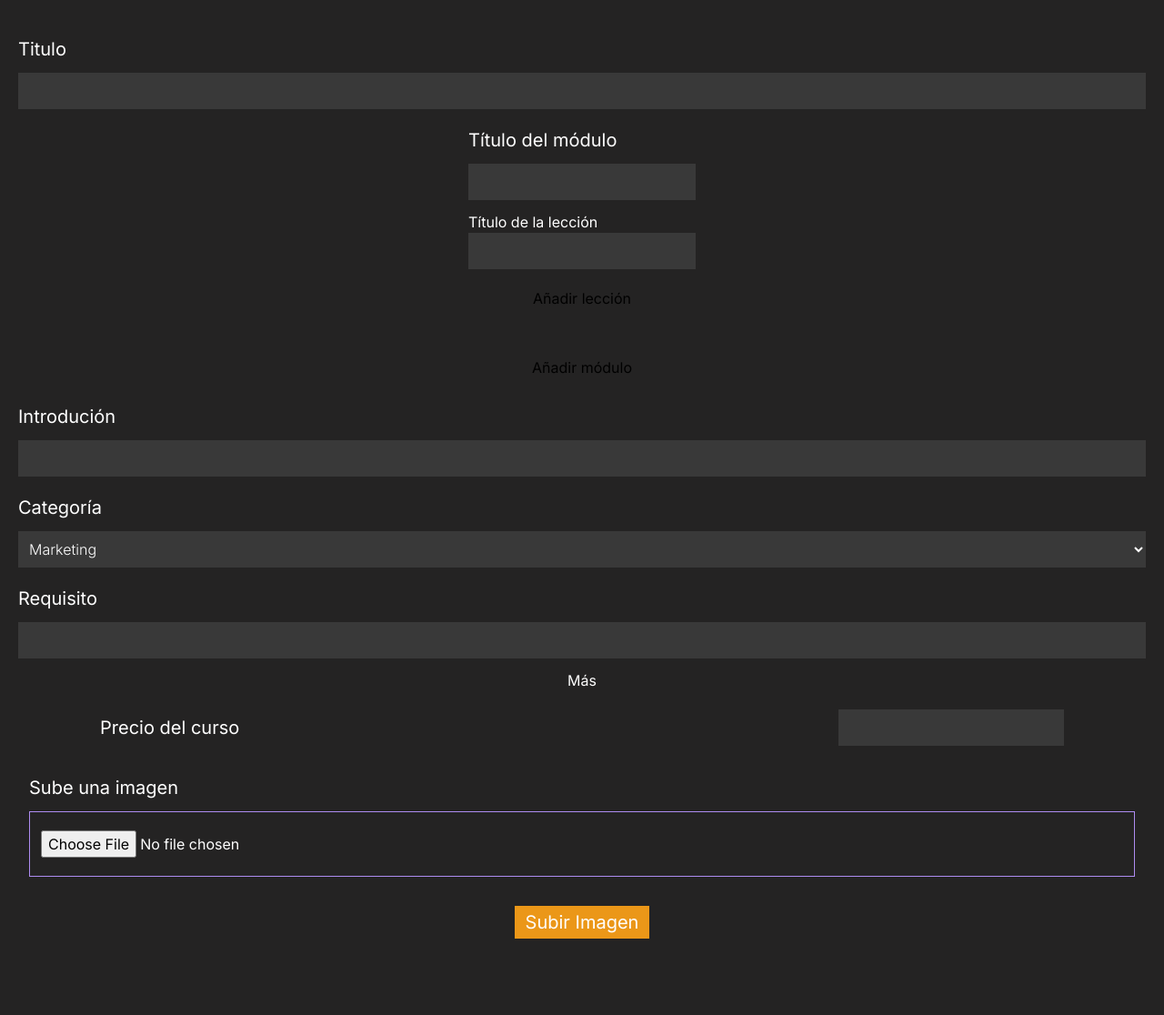
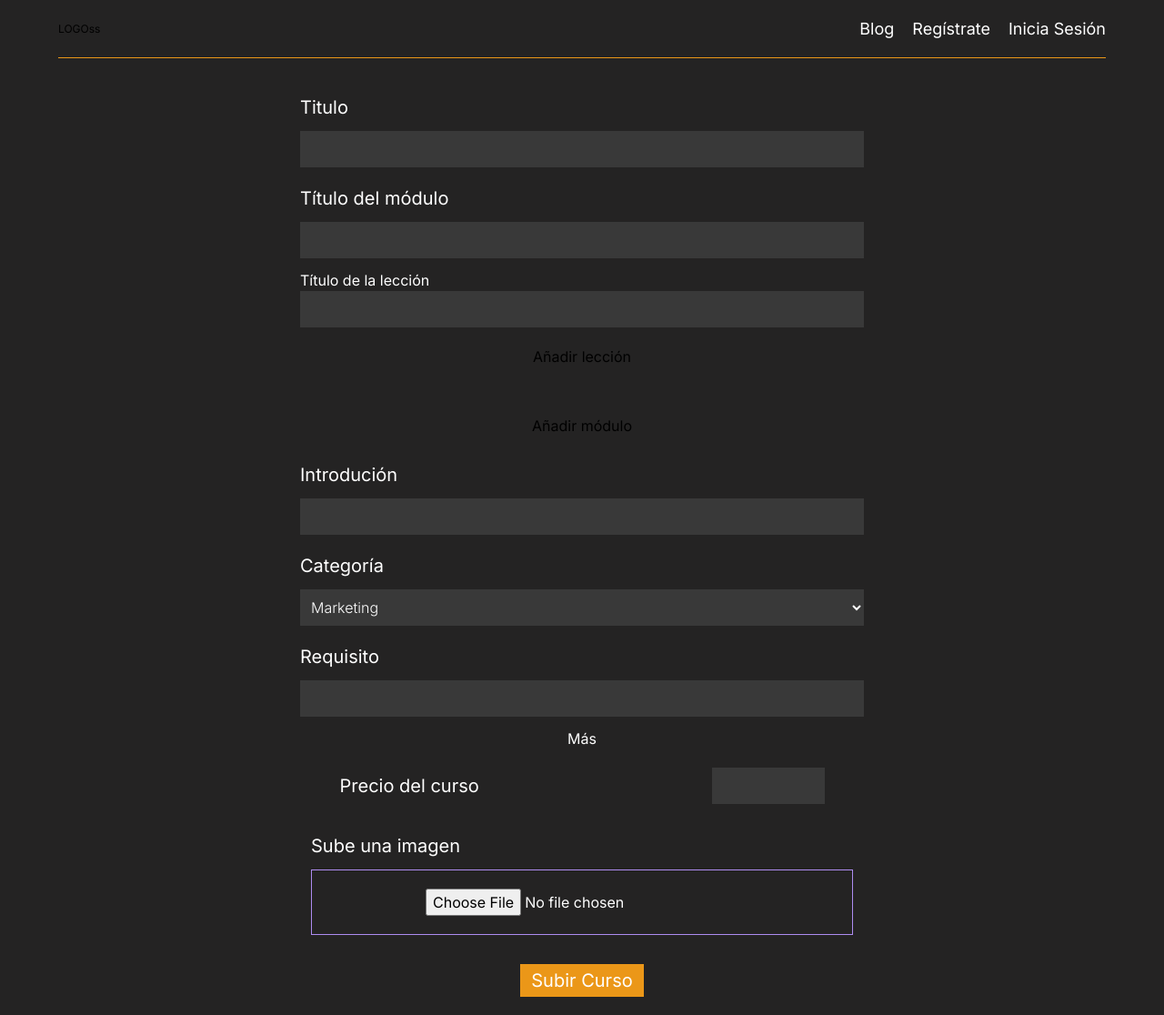
Before and after one commit to BraisCS/CoursePage, a Next.js app: page /upload in a window 1280 px wide. Shown: the whole page at 91% size. Before the commit the page ends 1052 px from the top, so only its background shows below. Built offline with nearby package versions, Linux system fonts and the light colour scheme; no server answers.

Commit message:
Visuals changes

```diff
--- a/app/homecomponents/CourseInfo.tsx
+++ b/app/homecomponents/CourseInfo.tsx
@@ -15,13 +15,13 @@ export default function CourseInfo({ courses }: { courses: Course[] }) {
     return (
     <>
         {recentCourses.map(course => (
-        <div key={course.id} className="bg-Light-Orange  w-[30%] h-auto p-2 rounded-md">
+        <div key={course.id} className="bg-Light-Orange w-[30%] h-auto p-2 rounded-md">
             {course.image ? (
-                <Image height={1200} width={1200} src={course.image} alt="Imagen del curso" className="w-full h-80 object-cover" />
+                <Image height={1200} width={1200} src={course.image} alt="Imagen del curso" className="w-full h-60 object-cover" />
             ) : (
                 null)}
-            <p className="text-[#ffffff] font-DMSans font-normal text-xl text-center ">{course.title}</p>
-            <div className="flex flex-row justify-start items-center w-full">
+            <p className="text-[#ffffff] font-DMSans font-normal text-xl text-center mt-5">{course.title}</p>
+            <div className="flex flex-row justify-between items-center w-full mt-3">
                 <p className="text-[#ffffff] font-DMSans font-normal text-xl text-center ">{course.category}</p>
                 <p className="text-[#ffffff] font-DMSans font-normal text-xl text-center ">{course.price}€</p>
             </div>
--- a/app/page.tsx
+++ b/app/page.tsx
@@ -55,7 +55,7 @@ export default async function Home() {
         <div className="w-full flex flex-col justify-start items-center px-3 py-2 rounded-md mt-10">
           <p className="text-[#ffffff] font-DMSans font-normal text-xl text-center">Cursos más recientes</p>
           <div className="flex flex-row justify-evenly items-center w-full mt-10">
-          <CourseInfo courses={coursesWithImages} />
+            <CourseInfo courses={coursesWithImages} />
           </div>
         </div>
       </main>
--- a/app/upload/components/form.tsx
+++ b/app/upload/components/form.tsx
@@ -109,8 +109,7 @@ import { useState, useRef } from "react";
 
   return (
     <form onSubmit={handleSubmit} ref={formRef} className=" flex flex-col items-center gap-5 w-full mt-10 px-5">
-
-      <fieldset className="flex flex-col justify-start items-center w-full gap-3 ">
+      <fieldset className="flex flex-col justify-start items-center w-1/2 gap-3 ">
         <label htmlFor="title"  className="text-start w-full text-[#ffffff] font-normal font-DMSans text-xl"> Titulo</label>
         <input
           className="bg-[#ffffff19] h-10 w-[100%] px-2 font-DMSans font-light text-[#FFFFFF] outline-none"
@@ -120,7 +119,7 @@ import { useState, useRef } from "react";
           />
       </fieldset>
       {modules.map((module, moduleIndex) => (
-        <fieldset key={module.moduleId} className="flex flex-col gap-3">
+        <fieldset key={module.moduleId} className="flex flex-col gap-3 w-1/2">
           <label className="text-[#ffffff] font-normal text-xl">Título del módulo</label>
           <input
             className="bg-[#ffffff19] text-[#FFFFFF] outline-none px-2 h-10"
@@ -149,7 +148,7 @@ import { useState, useRef } from "react";
         Añadir módulo
       </button>
 
-      <fieldset className="flex flex-col justify-start items-center w-full gap-3 ">
+      <fieldset className="flex flex-col justify-start items-center w-1/2 gap-3 ">
         <label htmlFor="introduction" className="text-start w-full  text-[#ffffff] font-normal font-DMSans text-xl"> Introdución </label>
         <input
           className="bg-[#ffffff19] h-10 w-[100%] px-2 font-DMSans font-light text-[#FFFFFF] outline-none"
@@ -158,7 +157,7 @@ import { useState, useRef } from "react";
         />
       </fieldset>
 
-      <fieldset className="flex flex-col justify-start items-center w-full gap-3 ">
+      <fieldset className="flex flex-col justify-start items-center w-1/2 gap-3 ">
         <label htmlFor="category" className="text-start w-full  text-[#ffffff] font-normal font-DMSans text-xl"> Categoría </label>
         <select
           onChange={(e) => setCategory(e.target.value)}
@@ -171,7 +170,7 @@ import { useState, useRef } from "react";
         </select>
       </fieldset>
 
-      <fieldset className="flex flex-col justify-start items-center w-full gap-3">
+      <fieldset className="flex flex-col justify-start items-center w-1/2 gap-3">
         <label htmlFor="requirements" className="text-start w-full text-[#ffffff] font-normal font-DMSans text-xl">Requisito</label>
         {requirements.map((input, index) => (
           <input
@@ -187,7 +186,7 @@ import { useState, useRef } from "react";
       </fieldset>
 
 
-      <fieldset className="flex flex-row justify-around items-center w-full gap-3 ">
+      <fieldset className="flex flex-row justify-around items-center w-1/2 gap-3 ">
         <label htmlFor="price" className="w-[50%] text-[#ffffff] font-normal font-DMSans text-xl ">Precio del curso</label>
         <input
           className="bg-[#ffffff19] h-10 px-2 font-DMSans font-light text-[#FFFFFF] outline-none w-[20%]"
@@ -196,11 +195,11 @@ import { useState, useRef } from "react";
         />
       </fieldset>
 
-      <fieldset className="flex flex-col justify-center items-center h-full  w-full gap-3 px-3 py-3">
+      <fieldset className="flex flex-col justify-start items-center h-full w-1/2 gap-3 px-3 py-3">
         <div className="w-full flex flex-row">
-        <label htmlFor="image"  className="text-start w-full text-[#ffffff] font-normal font-DMSans text-xl"> Sube una imagen</label>
-        {file && (   <p onClick={handleCancelFile} className="text-[#cc4242]  font-normal font-DMSans text-xl"> Cancelar </p> ) }
+          <label htmlFor="image"  className="text-start w-full text-[#ffffff] font-normal font-DMSans text-xl"> Sube una imagen</label>
         </div>
+        <div className="border-[1px] border-Light-Purple py-5 px-3 flex flex-row justify-evenly items-center w-full">
         <input
           type="file"
           name="file"
@@ -210,22 +209,22 @@ import { useState, useRef } from "react";
                               setFile(null);
                             }}
           }
-          className="w-full text border-[1px] border-Light-Purple py-5 px-3 text-[#FFFFFF]"  />
-          {file && (
+          className="text-[#FFFFFF]"  />
+        {file && (
         <Image
           width={250}
           height={250}
           src={URL.createObjectURL(file)}
           alt="Imagen cargada"
+          className=" object-cover h-36 bg-Light-Orange "
         />
       )}
+      {file && ( <p onClick={handleCancelFile} className="text-[#cc4242]  font-normal font-DMSans text-xl cursor-pointer hover:font-bold"> Cancelar </p> ) }
+        </div>
       </fieldset>
 
-      <button type="submit" className="bg-Light-Orange text-[#ffffff] font-normal font-DMSans text-xl px-3 py-1">Subir Imagen</button>
-
-
+      <button type="submit" className="bg-Light-Orange text-[#ffffff] font-normal font-DMSans text-xl px-3 py-1">Subir Curso</button>
           <p className=" bg-Light-Green">{error}</p>
-
     </form>
   );
 }
--- a/app/upload/page.tsx
+++ b/app/upload/page.tsx
@@ -1,9 +1,14 @@
+import Nav from "../components/nav";
 import UploadCourseForm from "./components/form";
+import { getServerSession } from "next-auth";
 
-export default function HomePage() {
+
+export default async function Page() {
+  const session = await getServerSession();
   return (
-    <div>
+    <article className="w-full flex flex-col items-center">
+    <Nav session={session} />
       <UploadCourseForm/>
-    </div>
+    </article>
   );
 }
```
